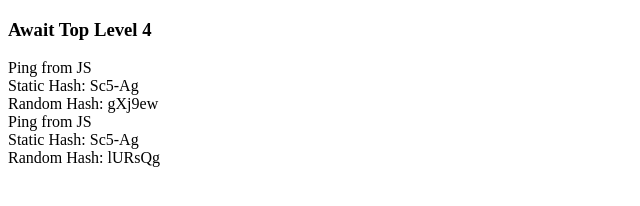
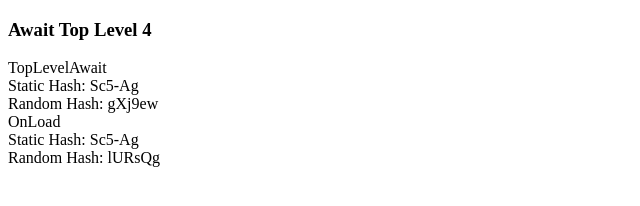
Before and after one commit to hakanols/spel, a website: page AwaitTopLevel/test4.html in a window 1280 px wide. Shown: the full height of the page, 0-640 px from the left. Drawn offline with Linux system fonts and the light colour scheme.

Commit message:
Improve AwaitTopLevel test loging

```diff
--- a/AwaitTopLevel/test4.html
+++ b/AwaitTopLevel/test4.html
@@ -13,15 +13,15 @@
                 outputArea.appendChild(document.createElement("br"));
             }
 
-            async function doStuff() {
-                print("Ping from JS")
+            async function doStuff(text) {
+                print(text)
                 print("Static Hash: " + test.getStaticString())
                 print("Random Hash: " + test.getRandomString())
 			}
 
-			await doStuff()
+			await doStuff("TopLevelAwait")
 			window.onload = async function() {
-                await doStuff()
+                await doStuff("OnLoad")
 			}
 		</script>
 	</head>
```
